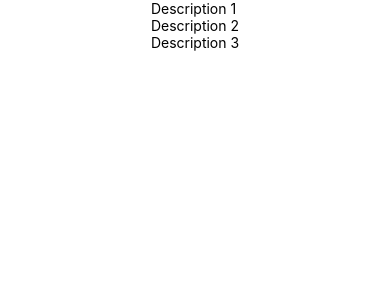
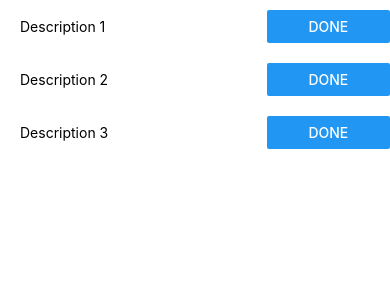
Before and after one commit to mr-ramirez/react-native-to-do-list, a React Native app: screen / in a window 390 px wide. Shown: the top 300 px of the page. Built offline with nearby package versions, Linux system fonts and the light colour scheme.

Commit message:
Fixing basic design

```diff
--- a/App.js
+++ b/App.js
@@ -10,15 +10,15 @@ export default function App() {
   const items: Array<ItemType> = [{
     id: '10001',
     description: 'Description 1',
-    dateAdded: 'null',
+    dueDate: 'null',
   }, {
     id: '10002',
     description: 'Description 2',
-    dateAdded: 'null',
+    dueDate: 'null',
   }, {
     id: '10003',
     description: 'Description 3',
-    dateAdded: 'null',
+    dueDate: 'null',
   }];
 
   return (
@@ -32,7 +32,7 @@ const styles = StyleSheet.create({
   container: {
     flex: 1,
     backgroundColor: '#fff',
-    alignItems: 'center',
+    alignItems: 'stretch',
     justifyContent: 'center',
   },
 });
--- a/components/item/index.js
+++ b/components/item/index.js
@@ -1,16 +1,23 @@
 // @flow
 
 import React from 'react';
-import { Text, View } from 'react-native';
+import { Button, Text, View } from 'react-native';
 
 import type { ItemType } from '../types';
+import Styles from './styles';
 
 export default function Item(props: ItemType): Object {
   const { description, id } = props;
 
   return (
-    <View key={`item-list-${id}`}>
-      <Text>{description}</Text>
+    <View key={`item-list-${id}`} style={Styles.ItemContainer}>
+      <View style={Styles.Description}>
+        <Text>{description}</Text>
+      </View>
+
+      <View style={Styles.Button}>
+        <Button title="Done" />
+      </View>
     </View>
   );
 }
--- a/components/item/styles.js
+++ b/components/item/styles.js
@@ -0,0 +1,20 @@
+import { StyleSheet } from 'react-native';
+
+export default StyleSheet.create({
+  ItemContainer: {
+    flexDirection: 'row',
+    marginTop: 10,
+    marginBottom: 10,
+  },
+  Description: {
+    flex: 2,
+    flexDirection: 'column',
+    justifyContent: 'center',
+    alignItems: 'flex-start',
+    paddingLeft: 20
+  },
+  Button: {
+    flex: 1,
+    justifyContent: 'flex-end',
+  },
+});
--- a/components/list-container/index.js
+++ b/components/list-container/index.js
@@ -15,9 +15,7 @@ export default function ListContainer(props: ListContainerPropsType): Object {
   const { items = [] } = props;
 
   const renderItem: Object = ({ item }): Object => (
-    <View key={`item-list-${item.id + 1}`}>
-      <Text>{item.description}</Text>
-    </View>
+    <Item {...item} />
   );
 
   return (
--- a/components/types.js
+++ b/components/types.js
@@ -1,7 +1,7 @@
 // @flow
 
 export type ItemType = {
-  dateAdded: string,
+  dueDate: string,
   description: string,
   id: string,
 };
--- a/package.json
+++ b/package.json
@@ -35,6 +35,7 @@
     "eslint-plugin-react-hooks": "^4.1.2",
     "flow-bin": "^0.135.0",
     "jest": "~25.2.6",
+    "react-devtools": "^4.8.2",
     "react-test-renderer": "~16.13.1"
   },
   "jest": {
```
Also changed, not shown: 1 other file (tests, documents, lock files or other folders).
